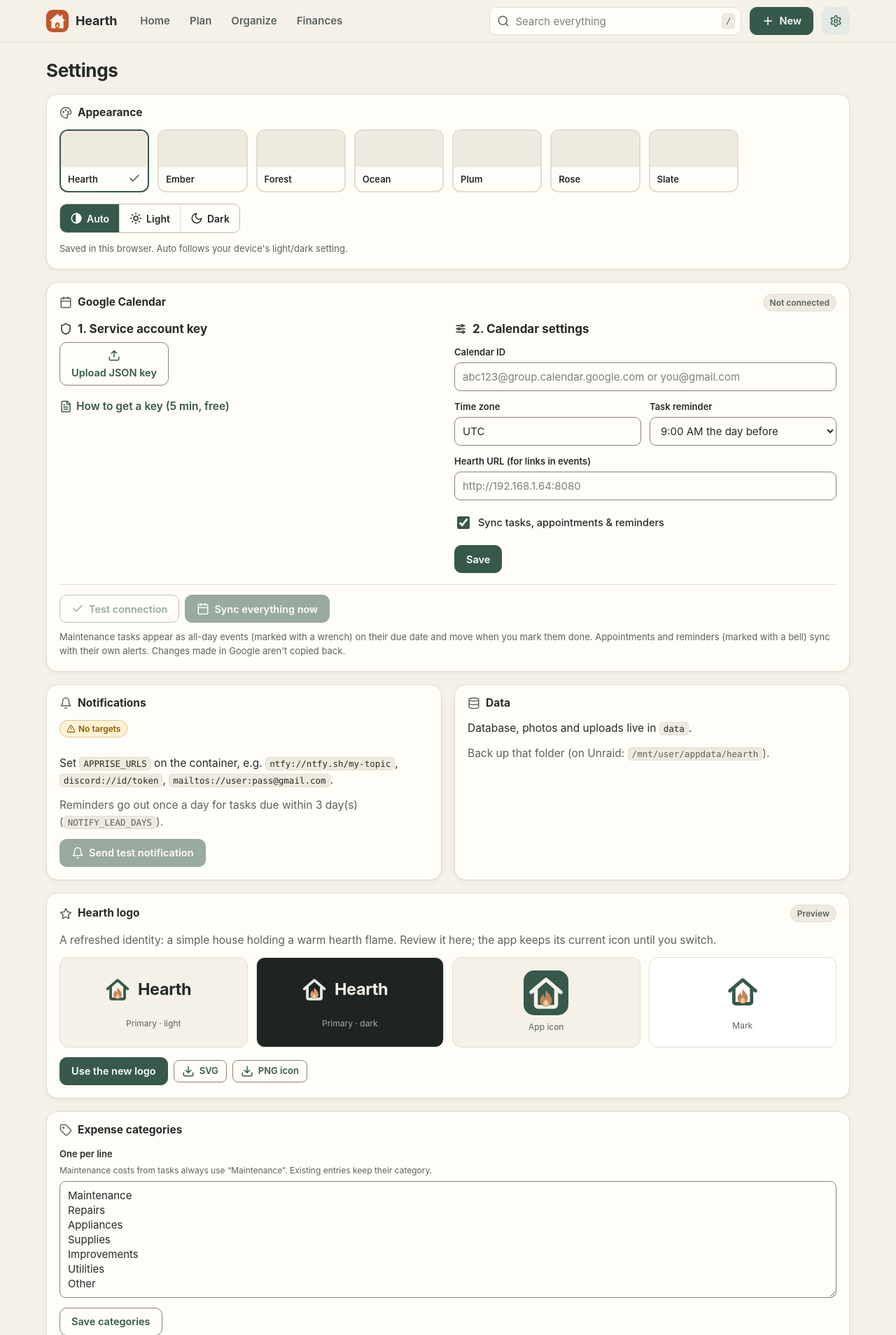
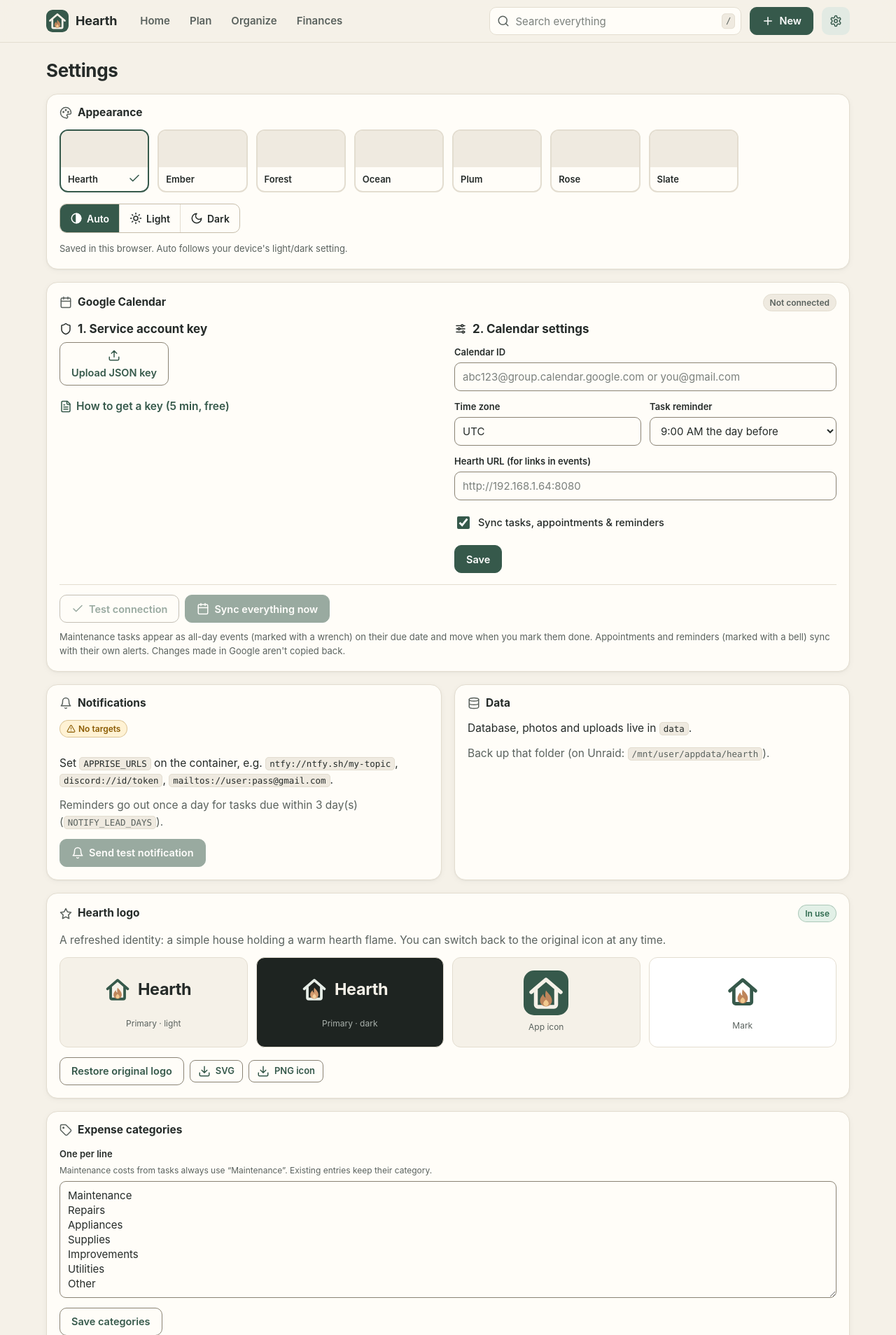
Before and after one commit to anicholas65/hearth, a FastAPI app: page /settings in a window 1280 px wide. Shown: the top 1908 px of the page at 70% size. Run offline with FastAPI, Linux system fonts and the light colour scheme; data that the repository does not hold is empty.

Commit message:
Use the new Hearth logo by default
Original icon remains available via Settings > Hearth logo.

Co-Authored-By: Claude Opus 5.5 <noreply@anthropic.com>

```diff
--- a/app/main.py
+++ b/app/main.py
@@ -202,7 +202,7 @@ def render(request: Request, name: str, **ctx):
     ctx["about"] = {"version": __version__, "developer": DEVELOPER,
                      "repo": REPO_URL}
     ctx["sections"] = SECTIONS
-    v2 = get_setting("brand_v2") == "1"
+    v2 = get_setting("brand_v2") != "0"  # new logo by default; Settings can restore the original
     ctx["brand"] = {"v2": v2, "icon": "/static/brand/hearth-icon.svg" if v2 else "/static/icon.png",
                     "favicon": "/static/favicon.svg" if v2 else "/static/icon.png"}
     ctx["msg"] = request.query_params.get("msg")
--- a/app/templates/settings.html
+++ b/app/templates/settings.html
@@ -52,7 +52,7 @@
 <form method="post" action="/settings/test"><button {{ 'disabled' if not targets }}>{{ i('bell') }} Send test notification</button></form></div></section>
 <section class="card">{{ head('Data', 'db') }}<div class="card-b"><p style="margin-top:0">Database, photos and uploads live in <code>{{ data }}</code>.</p><p class="muted" style="margin-bottom:0">Back up that folder (on Unraid: <code>/mnt/user/appdata/hearth</code>).</p></div></section></div>
 <section class="card" id="brand">{{ head('Hearth logo', 'star', ('<span class="badge ok">In use</span>' if brand.v2 else '<span class="badge">Preview</span>')) }}<div class="card-b">
-<p class="muted" style="margin:0 0 12px">A refreshed identity: a simple house holding a warm hearth flame. Review it here; the app keeps its current icon until you switch.</p>
+<p class="muted" style="margin:0 0 12px">A refreshed identity: a simple house holding a warm hearth flame. You can switch back to the original icon at any time.</p>
 <div class="brandgrid">
 <figure class="lt"><img src="/static/brand/hearth-logo.svg" alt="Hearth logo, light" height="44"><figcaption>Primary · light</figcaption></figure>
 <figure class="dk"><img src="/static/brand/hearth-logo-dark.svg" alt="Hearth logo, dark" height="44"><figcaption style="color:#A8B0AB">Primary · dark</figcaption></figure>
```
Also changed, not shown: tests/test_app.py (+2 -0 lines).
